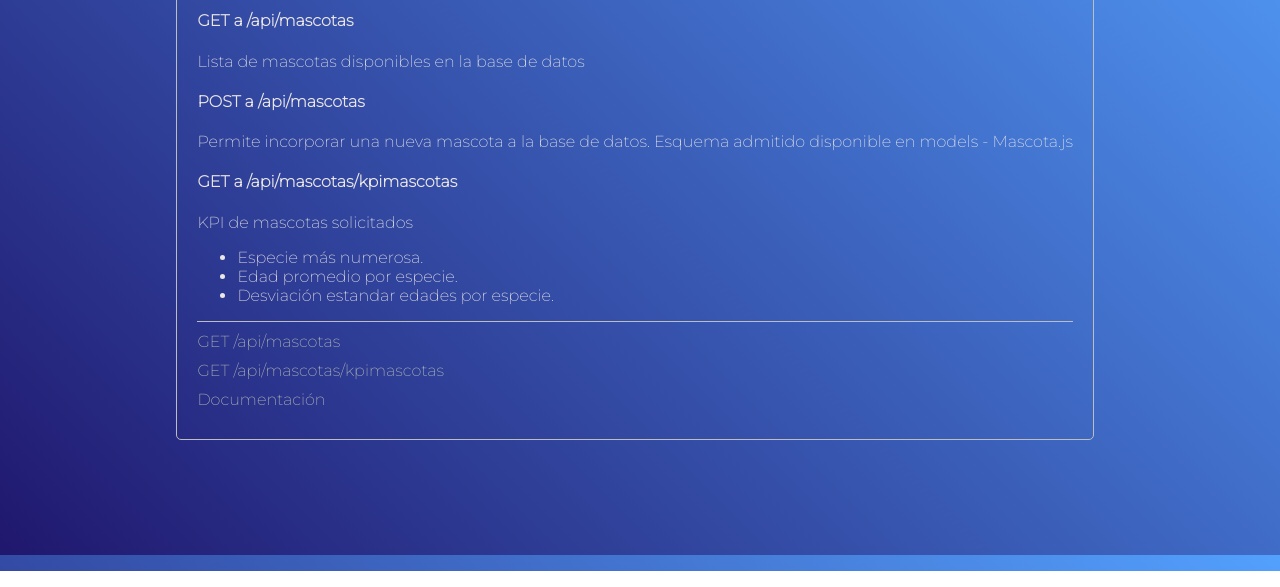
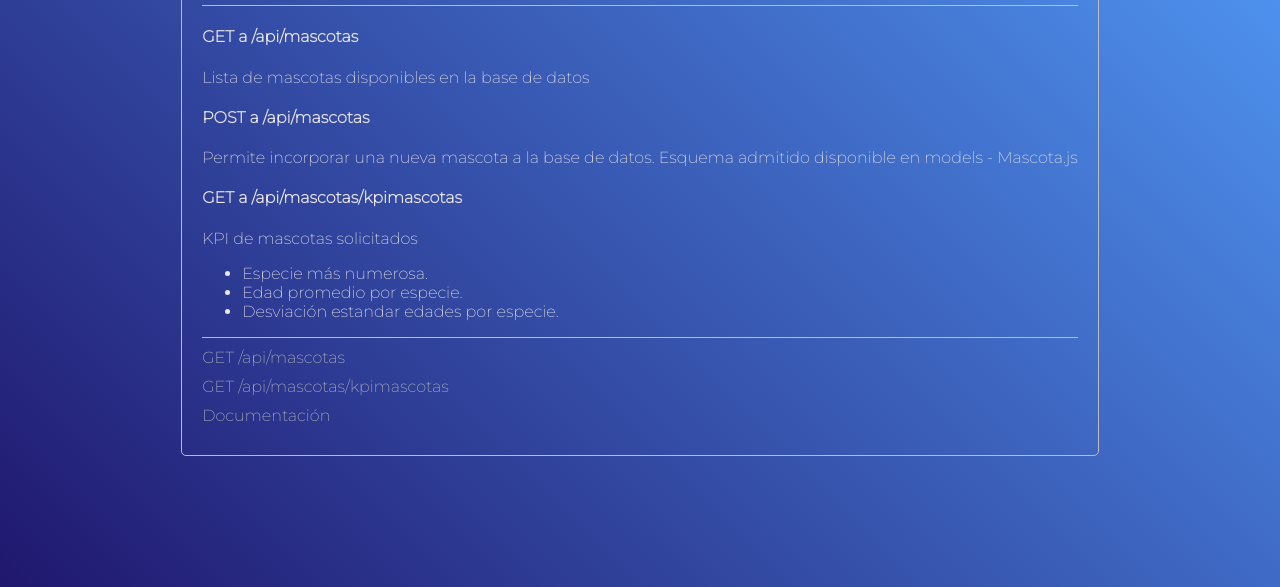
Before and after one commit to MartinLupa/iskaypet-backend-challenge, a website: page public/index.html in a window 1280 px wide. Shown: the part 229-816 px from the top of the page. Drawn offline with Linux system fonts and the light colour scheme.

Commit message:
actualizacion css

```diff
--- a/public/index.html
+++ b/public/index.html
@@ -12,8 +12,7 @@
     />
     <style>
       body {
-        height: 96vh;
-        width: 98vw;
+        height: 100vh;
         display: flex;
         justify-content: center;
         align-items: center;
@@ -34,6 +33,7 @@
         background: linear-gradient(45deg, #20176e 0%, #53a0fd 100%);
         filter: progid:DXImageTransform.Microsoft.gradient( startColorstr='$gradient-start', endColorstr='$gradient-end',GradientType=1 );
       }
+
       a {
         display: flex;
         flex-direction: column;
```
